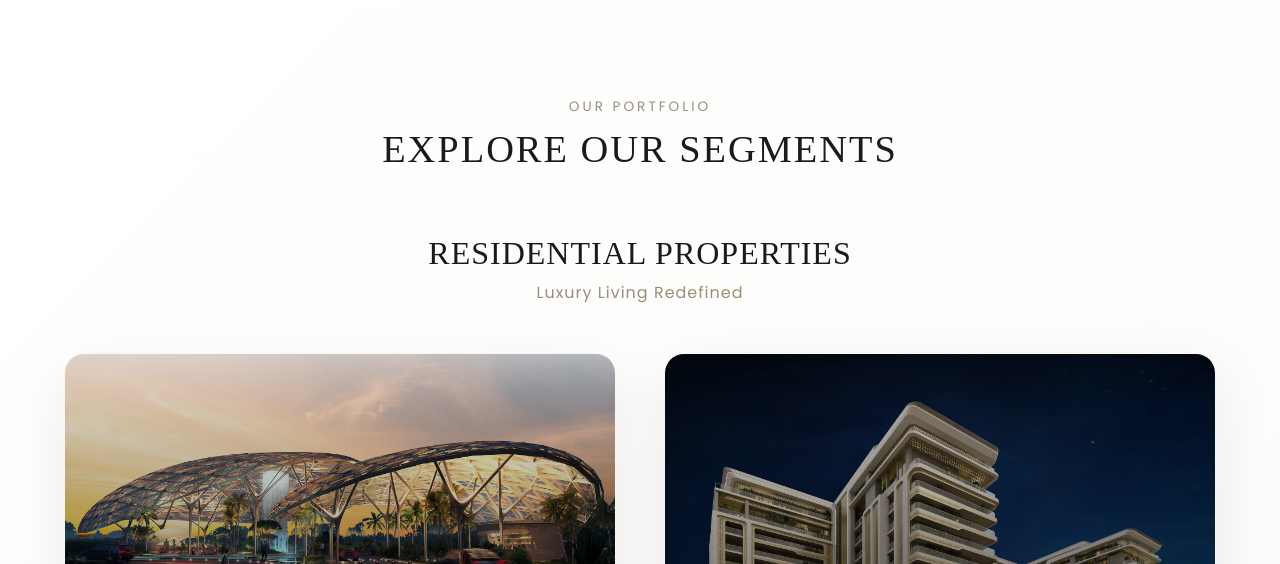
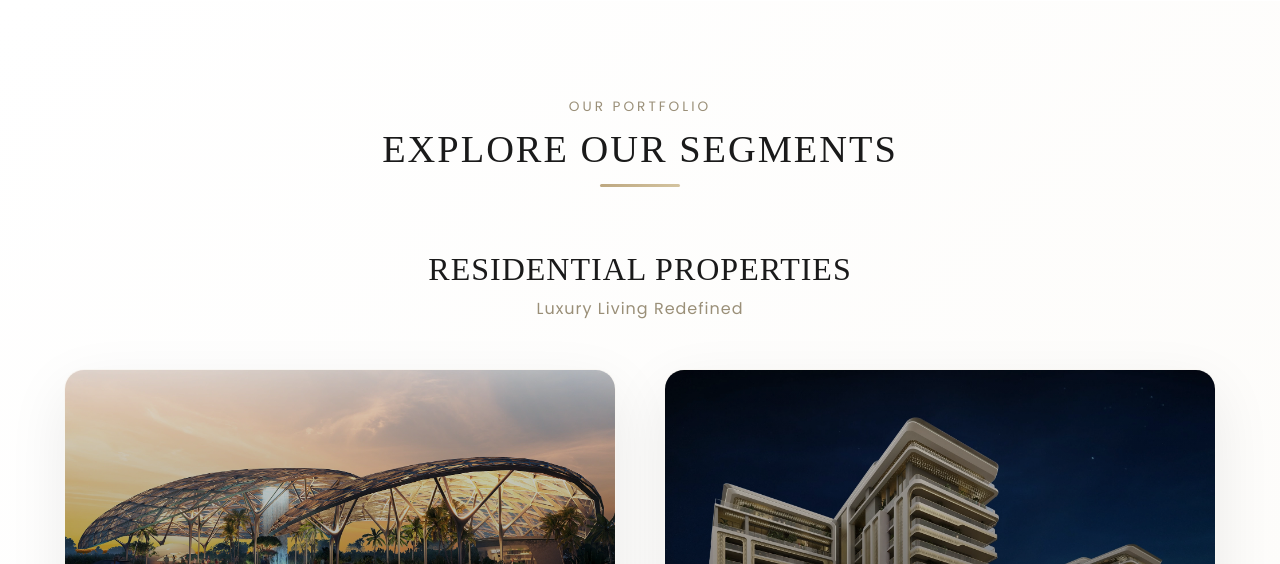
Before and after one commit to vibhu2208/elan-realty, a plain HTML site: page index.html in a window 1280 px wide. Shown: the part 1620-2184 px from the top of the page. Drawn offline with Linux system fonts and the light colour scheme; a web font is replaced by a local one.

Commit message:
heading underline added in the segmente section.

```diff
--- a/style.css
+++ b/style.css
@@ -33,6 +33,22 @@
     font-size: 2.4rem;
     color: #1a1a1a;
     letter-spacing: 2px;
+    margin-bottom: 3rem;
+    text-align: center;
+    position: relative;
+    padding-bottom: 1rem;
+}
+
+.segments-title::after {
+    content: '';
+    position: absolute;
+    bottom: 0;
+    left: 50%;
+    transform: translateX(-50%);
+    width: 80px;
+    height: 3px;
+    background: linear-gradient(135deg, #bda780, #d4c4a0);
+    border-radius: 2px;
 }
 
 /* Segment Categories */
```
